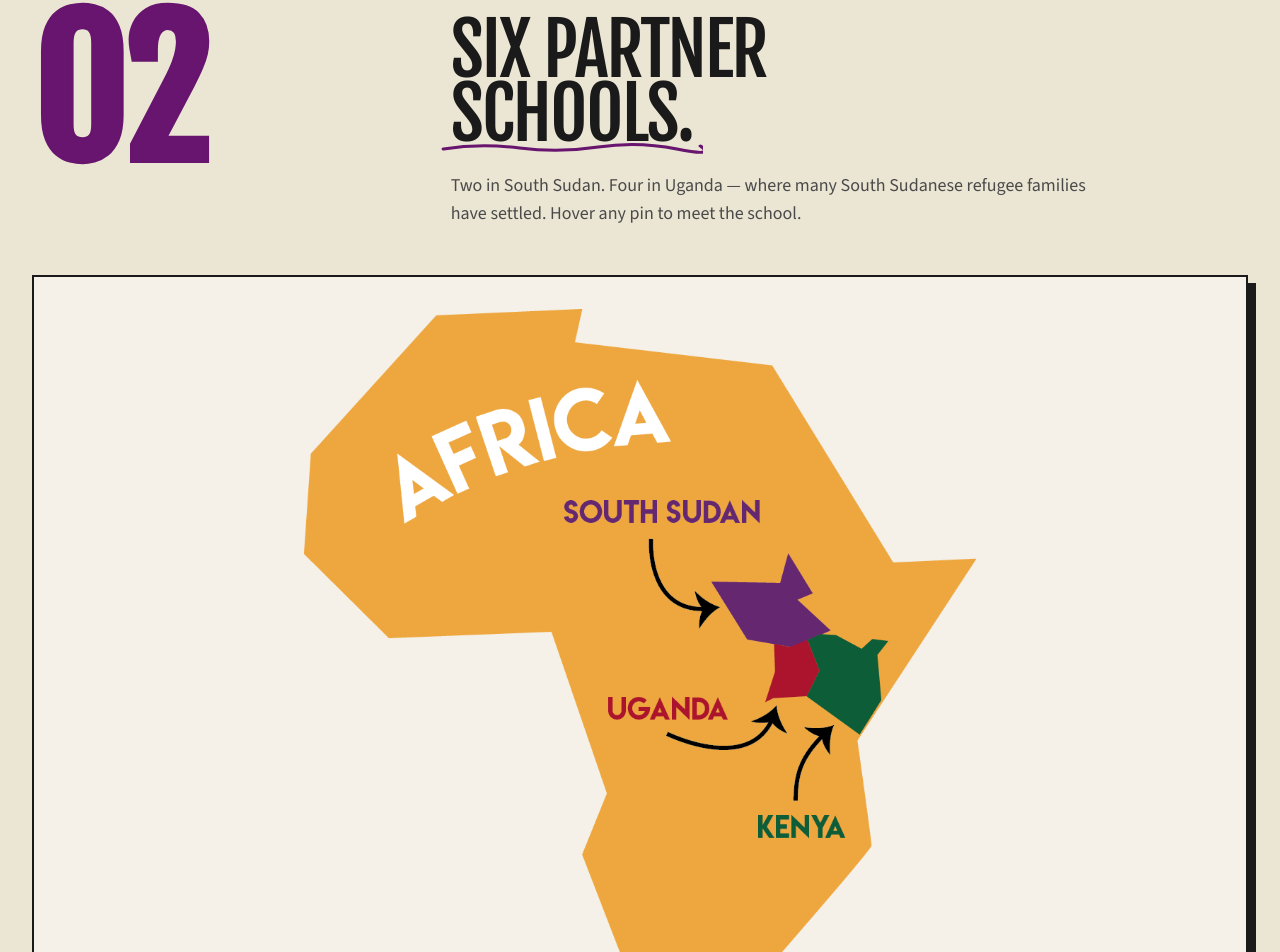
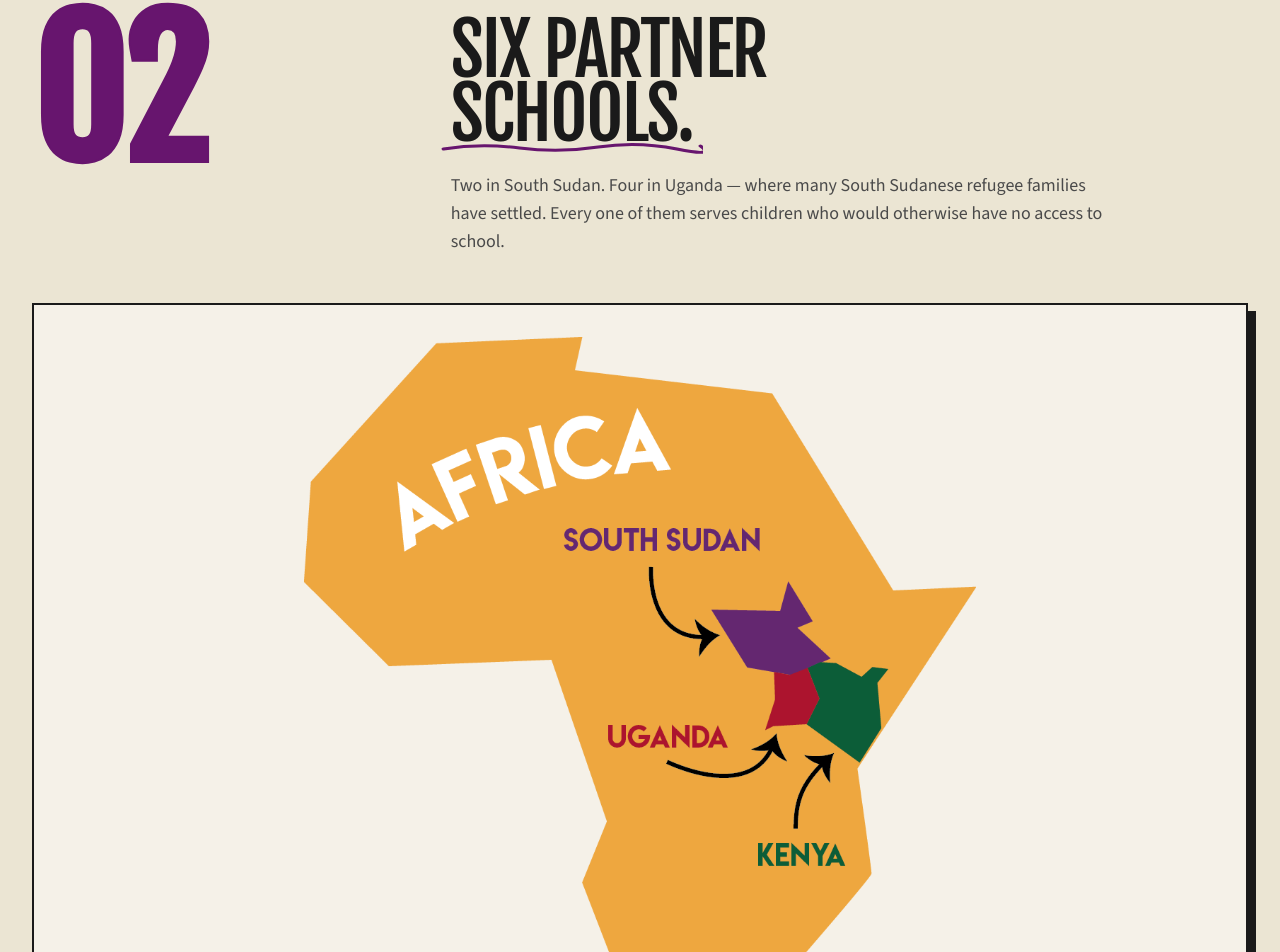
Before and after one commit to stephenstanwood/hhss, a Next.js app: page / in a window 1280 px wide. Shown: the part 2214-3166 px from the top of the page. Built offline with nearby package versions, Linux system fonts and the light colour scheme.

Commit message:
schools intro: replace stale 'hover any pin' line with mission framing

```diff
--- a/src/app/page.tsx
+++ b/src/app/page.tsx
@@ -240,8 +240,8 @@ export default function Home() {
               </h2>
               <p className="text-lg text-ink-soft max-w-2xl">
                 Two in South Sudan. Four in Uganda — where many South Sudanese
-                refugee families have settled. Hover any pin to meet the
-                school.
+                refugee families have settled. Every one of them serves
+                children who would otherwise have no access to school.
               </p>
             </div>
           </div>
```
